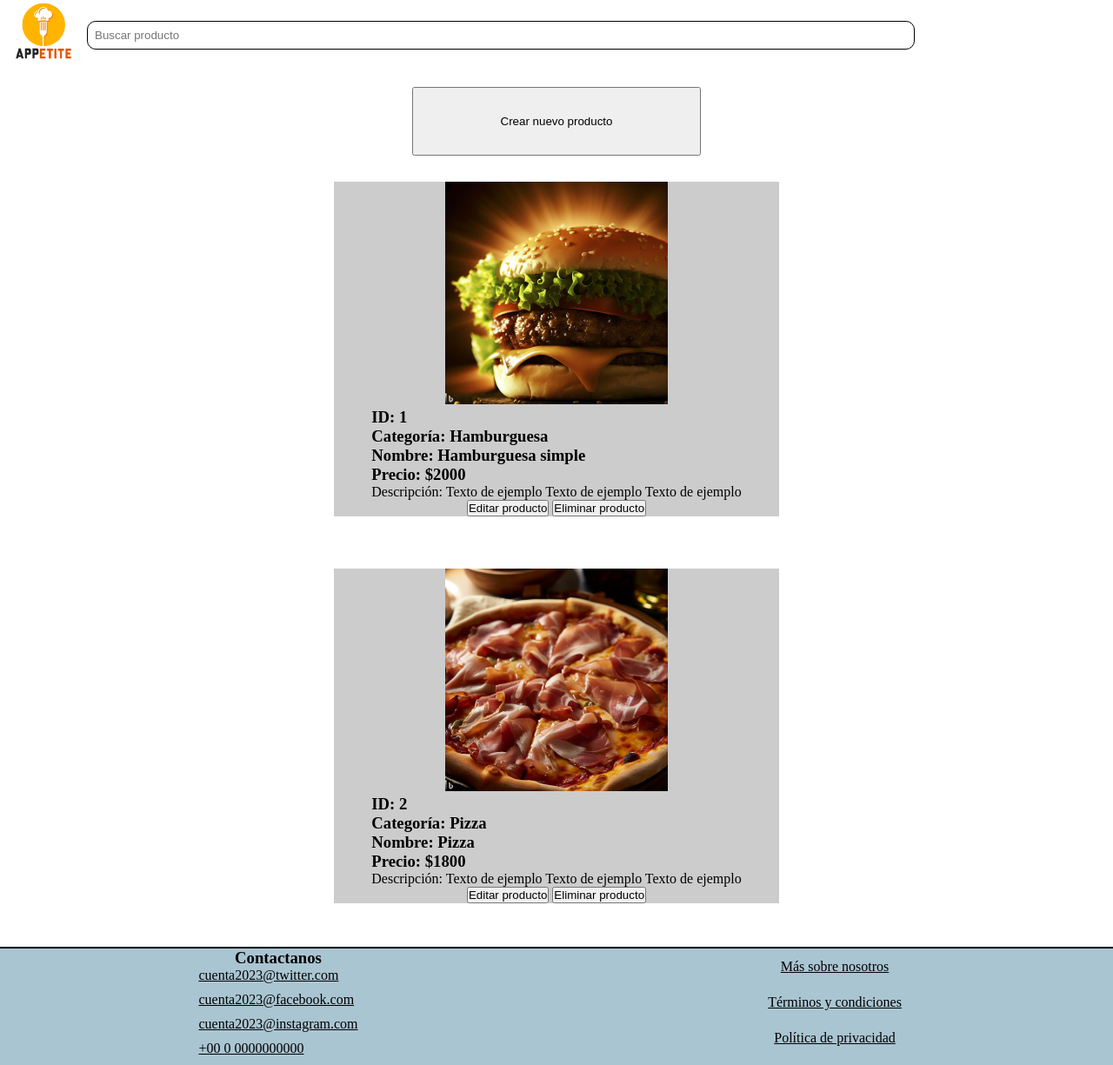
After one commit to Santi163M/grupo_6_appetite, a Node server app: page /productos in a window 1280 px wide. The commit adds this page. Shown: the whole page at 87% size. Run offline with Node 20, Linux system fonts and the light colour scheme.

Commit message:
Modificaciones

```diff
--- /dev/null
+++ b/public/css/products.css
@@ -0,0 +1,36 @@
+* {
+    margin: 0;
+    padding: 0;
+    box-sizing: border-box;
+}
+
+.crear-producto {
+    padding: 30px 100px;
+}
+
+.productos {
+    width: 80%;
+    margin: 20px auto;
+    display: flex;
+    flex-wrap: wrap;
+    flex-direction: column;
+    align-items: center;
+}
+
+.productos article {
+    width: 50%;
+    margin: 30px auto;
+    background-color: #ccc;
+    display: flex;
+    flex-wrap: wrap;
+    flex-direction: column;
+    align-items: center;
+}
+
+.img {
+    width: 50%;
+}
+
+.img img {
+    width: 100%;
+}
--- a/src/app.js
+++ b/src/app.js
@@ -13,7 +13,6 @@ app.set("views", "src/views");
 app.use(express.urlencoded({extended:false}));
 app.use(express.json());
 
-
 app.use(home);
 app.use(products);
 
--- /dev/null
+++ b/src/controllers/products.js
@@ -0,0 +1,20 @@
+const path = require('path');
+const fs = require('fs');
+
+const datosProductos = JSON.parse(fs.readFileSync(path.resolve(__dirname, '../data/products.json'), 'utf-8'));
+
+const controller = {
+    productos: (req, res) => {
+        res.render('products', { datosProductos });
+    },
+
+    crear: (req, res) => {
+        res.render('crearProducto');
+    },
+
+    productoCreado : (req, res) => {
+        res.redirect('/productos');
+    }
+};
+
+module.exports = controller;
--- a/src/data/products.json
+++ b/src/data/products.json
@@ -1,33 +1,19 @@
 [
     {
         "id": 1,
-        "producto": "Hamburguesa",
+        "nombre": "Hamburguesa simple",
+        "categoria": "Hamburguesa",
         "precio": 2000,
-        "img": "/img/Hamburguesa.jpg",
-        "descripcion":"Texto de ejemplo Texto de ejemplo Texto de ejemplo"
+        "img": "/img/categorias/hamburguesa.jpeg",
+        "descripcion": "Texto de ejemplo Texto de ejemplo Texto de ejemplo"
     },
 
     {
         "id": 2,
-        "producto": "Pizza",
+        "nombre": "Pizza",
+        "categoria": "Pizza",
         "precio": 1800,
-        "img":"/img/pizza.jpg",
-        "descripcion":"Texto de ejemplo Texto de ejemplo Texto de ejemplo"
-    },
-
-    {
-        "id": 3,
-        "producto": "Papas",
-        "precio": 550,
-        "img":"/img/papas.jpg",
-        "descripcion":"Texto de ejemplo Texto de ejemplo Texto de ejemplo"
-    },
-
-    {
-        "id": 4,
-        "producto": "Panchos",
-        "precio": 900,
-        "img":"/img/pancho.jpg",
-        "descripcion":"Texto de ejemplo Texto de ejemplo Texto de ejemplo"
+        "img": "/img/categorias/pizza.jpeg",
+        "descripcion": "Texto de ejemplo Texto de ejemplo Texto de ejemplo"
     }
 ]
--- a/src/routes/home.js
+++ b/src/routes/home.js
@@ -1,5 +1,5 @@
 const express = require("express");
-const homeController = require("../controllers/homeController.js");
+const homeController = require("../controllers/home");
 const router = express.Router();
 
 router.get("/", homeController.home)
--- /dev/null
+++ b/src/views/products.ejs
@@ -0,0 +1,47 @@
+<!DOCTYPE html>
+<html lang="en">
+
+<head>
+    <meta charset="UTF-8">
+    <meta name="viewport" content="width=device-width, initial-scale=1.0">
+    <title>Productos</title>
+
+    <link rel="stylesheet" href="css/products.css">
+</head>
+
+<body>
+    <%- include('partials/header') %>
+
+    <main>
+        <section class="productos">
+            <form action="/productos/crear" method="get">
+                <button class="crear-producto">Crear nuevo producto</button>
+            </form>
+
+            <% for (producto of datosProductos) { %>
+                <article>
+                    <div class="img">
+                        <img src="<%= producto.img %>" alt="">
+                    </div>
+
+                    <div class="datos">
+                        <h3>ID: <%= producto.id %></h3>
+                        <h3>Categoría: <%= producto.categoria %></h3>
+                        <h3>Nombre: <%= producto.nombre %></h3>
+                        <h3>Precio: $<%= producto.precio %></h3>
+                        <p>Descripción: <%= producto.descripcion %></p>
+                    </div>
+
+                    <div class="botones">
+                        <button>Editar producto</button>
+                        <button>Eliminar producto</button>
+                    </div>
+                </article>
+            <% } %>
+        </section>
+    </main>
+
+    <%- include('partials/footer') %>
+</body>
+
+</html>
```
Also changed, not shown: src/controllers/p.js (added, +103 -0 lines), src/controllers/productsControllers.js (deleted, +0 -103 lines), src/routes/p.js (added, +20 -0 lines), src/routes/products.js (+7 -16 lines), src/views/crearproducto.ejs (+8 -8 lines), src/controllers/home.js (renamed from src/controllers/homeController.js).
